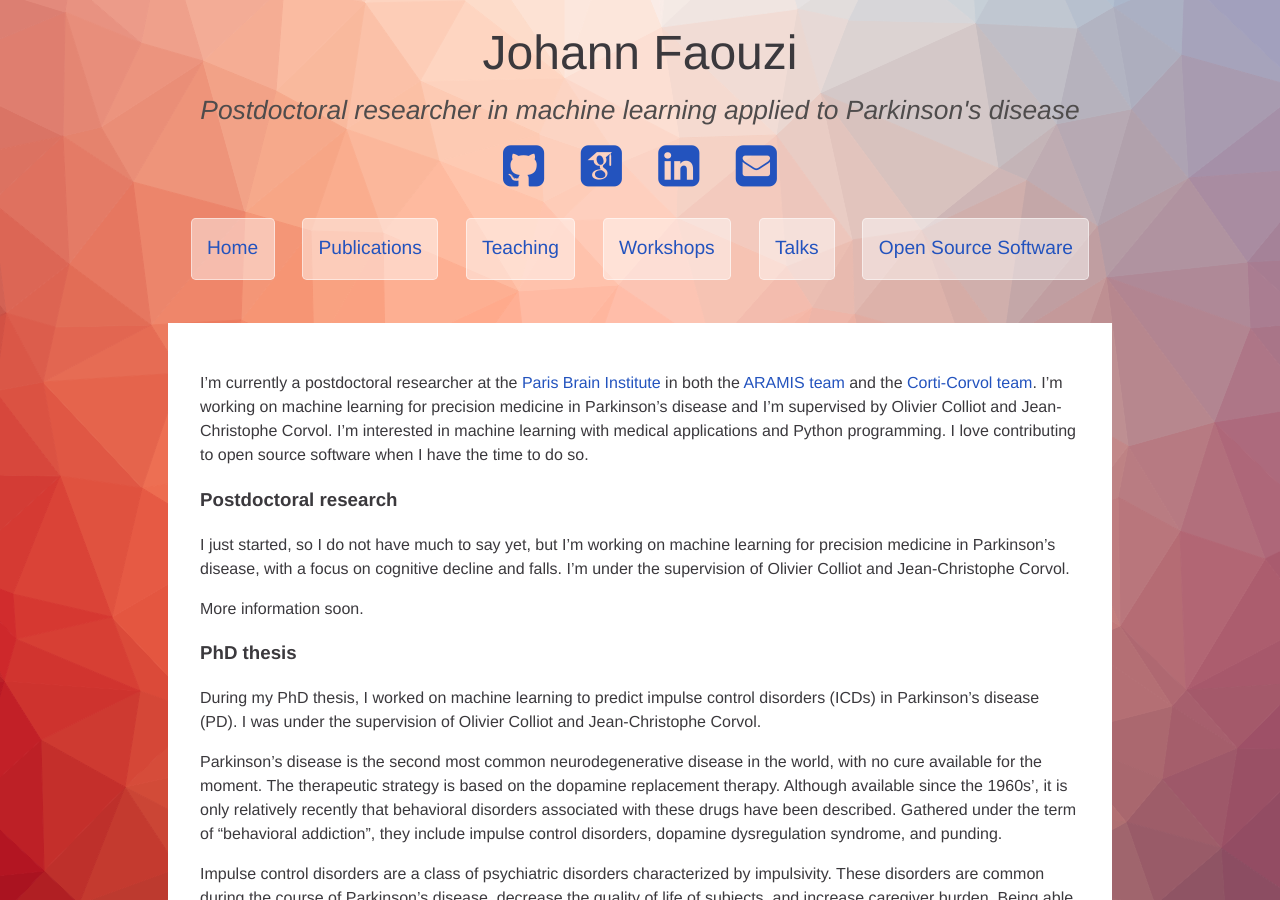
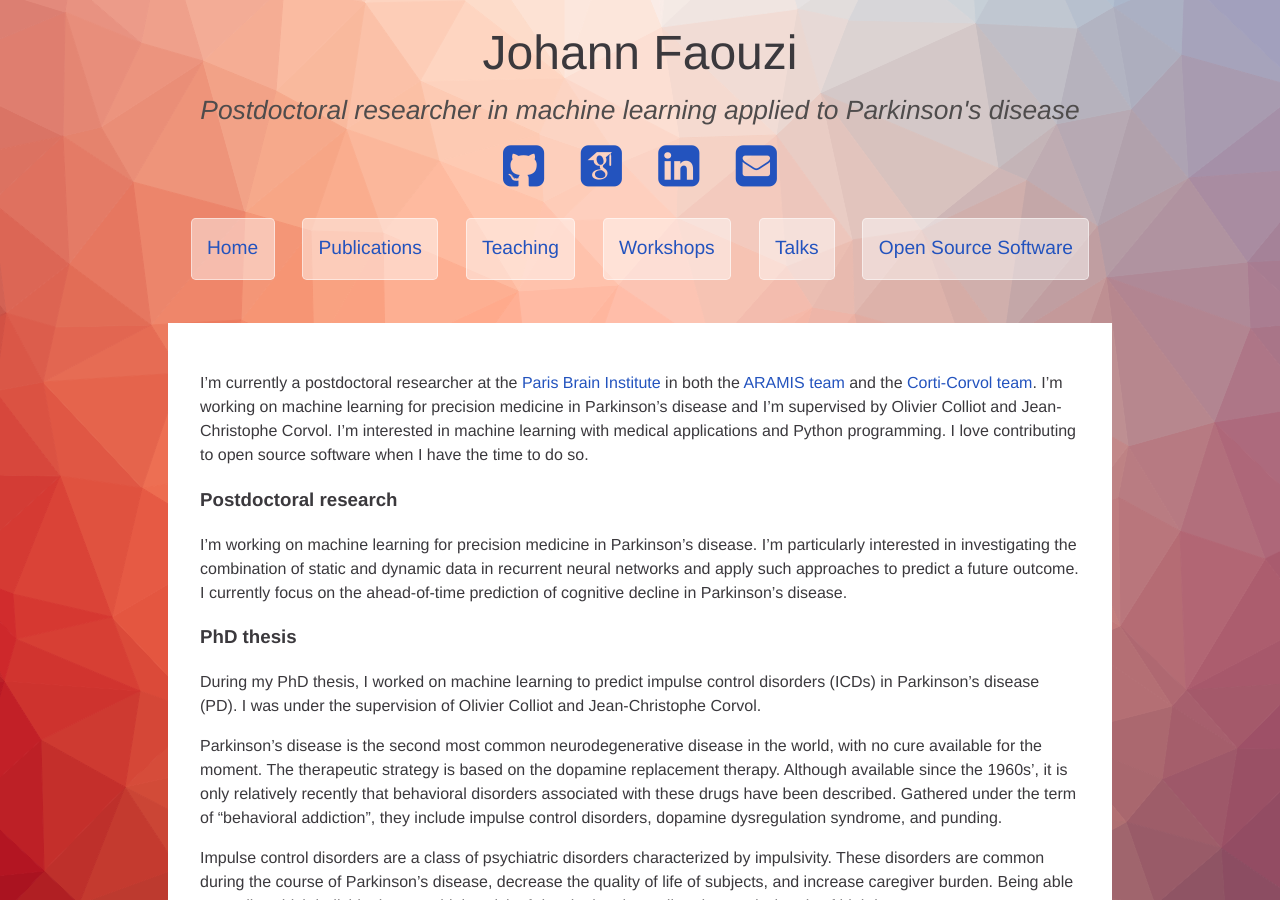
Before and after one commit to johannfaouzi/johannfaouzi.github.io, a Jekyll site: the page built from index.md, in a window 1280 px wide and 900 px high. Built offline with Jekyll 4.4.1, drawn with Linux system fonts in a browser that asks for light colours; some web fonts are replaced; our own code applies the rules of GitHub Pages for plain Markdown files.

Commit message:
Update postdoctoral research description

```diff
--- a/index.md
+++ b/index.md
@@ -11,12 +11,12 @@ to do so.
 
 ### Postdoctoral research
 
-I just started, so I do not have much to say yet, but I'm working on machine
-learning for precision medicine in Parkinson's disease, with a focus on
-cognitive decline and falls. I'm under the supervision of
-Olivier Colliot and Jean-Christophe Corvol.
-
-More information soon.
+I'm working on machine learning for precision medicine in Parkinson's
+disease.
+I'm particularly interested in investigating the combination of static and
+dynamic data in recurrent neural networks and apply such approaches to predict
+a future outcome.
+I currently focus on the ahead-of-time prediction of cognitive decline in Parkinson's disease.
 
 
 ### PhD thesis
```
